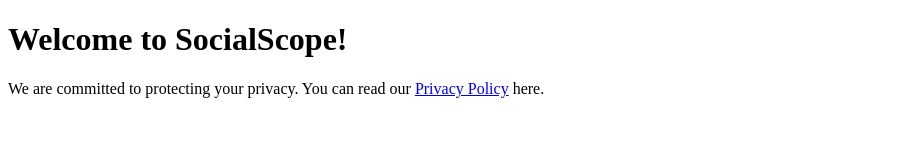
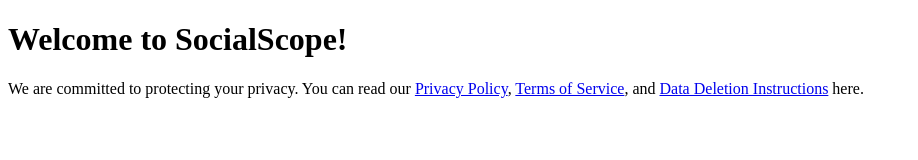
Before and after one commit to wtcov04/privacy-policy, a plain HTML site: page index.html in a window 1280 px wide. Shown: the whole page, without its empty margins (0-918 px from the left). Drawn offline with Linux system fonts and the light colour scheme.

Commit message:
Update index.html

```diff
--- a/index.html
+++ b/index.html
@@ -8,6 +8,6 @@
 </head>
 <body>
     <h1>Welcome to SocialScope!</h1>
-    <p>We are committed to protecting your privacy. You can read our <a href="privacy-policy.html">Privacy Policy</a> here.</p>
+    <p>We are committed to protecting your privacy. You can read our <a href="privacy-policy.html">Privacy Policy</a>, <a href="terms-of-service.html">Terms of Service</a>, and <a href="data-deletion.html">Data Deletion Instructions</a> here.</p>
 </body>
 </html>
```
